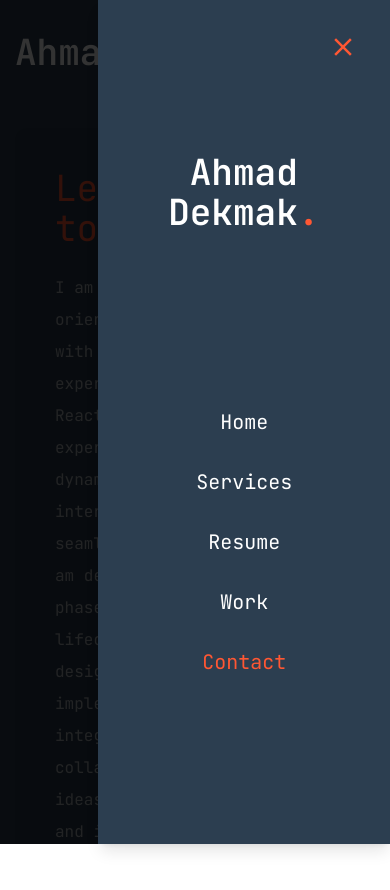
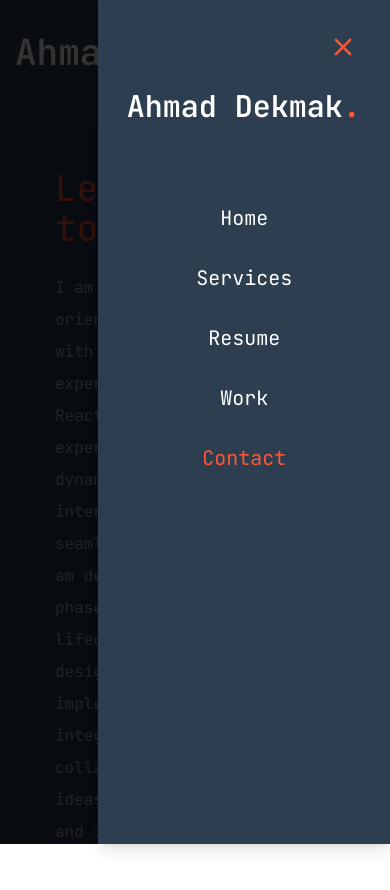
Before and after one commit to dkahmad95/portfoliov2, a Next.js app: page /contact in a window 390 px wide. Both pictures are taken after a click on the button 359 px from the left and 52 px from the top of the page. Shown: the top 890 px of the page. Built offline with nearby package versions, Linux system fonts and the light colour scheme.

Commit message:
first commit

```diff
--- a/components/MobileNav.jsx
+++ b/components/MobileNav.jsx
@@ -32,14 +32,14 @@ const MobileNav = () => {
     const pathname = usePathname()
   return (
     <Sheet>
-        <SheetTrigger className='flex justify-center items-center'>
+        <SheetTrigger className='flex justify-center items-center '>
             <CiMenuFries className='text-[32px] text-accent'/>
         </SheetTrigger>
         <SheetContent className='flex flex-col'>
             {/* logo */}
-            <div className='mt-32 mb-40 text-center text-2xl'>
+            <div className='my-16 text-center text-2xl'>
                 <Link href='/'>
-                <h1 className='text-4xl font-semibold'>Ahmad Dekmak<span className='text-accent'>.</span></h1>
+                <h1 className='text-3xl font-semibold'>Ahmad Dekmak<span className='text-accent'>.</span></h1>
                 </Link>
             </div>
             {/* nav */}
```
